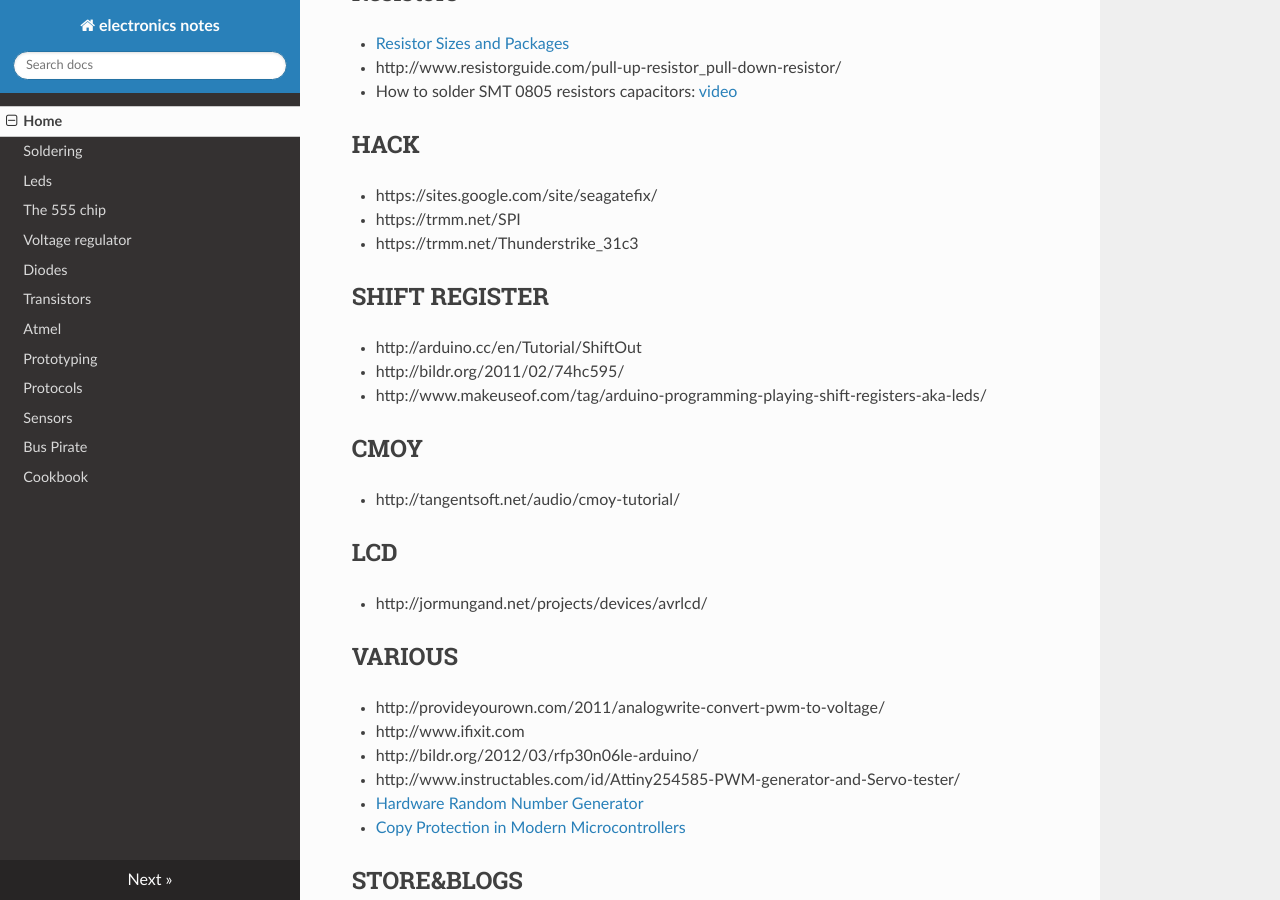
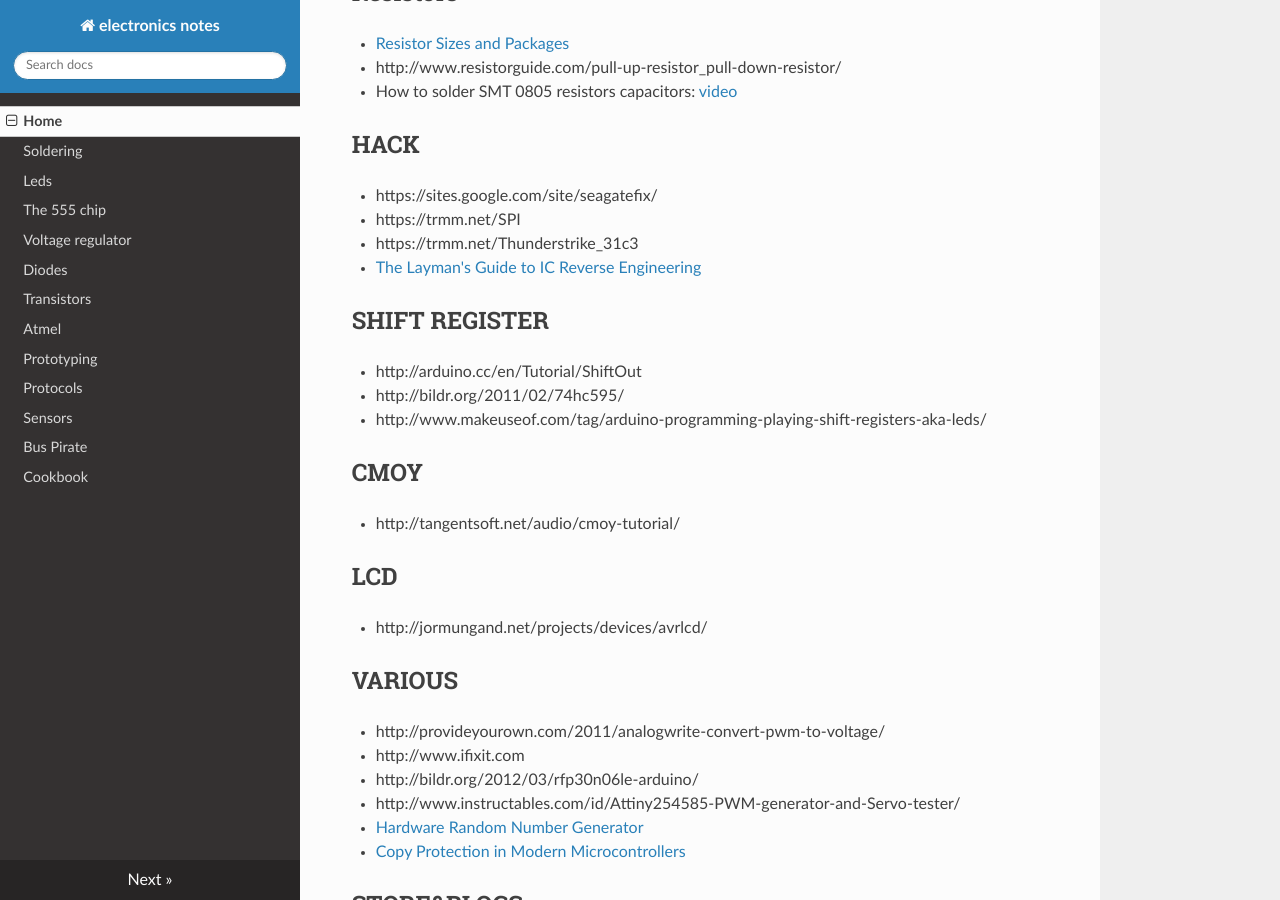
Before and after one commit to gipi/electronics-notes, an MkDocs documentation site: the page built from docs/index.md, in a window 1280 px wide and 900 px high, scrolled down 467 px. Built offline with MkDocs 1.6.1, drawn with Linux system fonts in a browser that asks for light colours; nearby versions of some CDN libraries; old or Windows-style settings are respelled for this version of MkDocs.

Commit message:
Add link.

```diff
--- a/docs/index.md
+++ b/docs/index.md
@@ -27,6 +27,7 @@ HACK
  - https://sites.google.com/site/seagatefix/
  - https://trmm.net/SPI
  - https://trmm.net/Thunderstrike_31c3
+ - [The Layman's Guide to IC Reverse Engineering](http://siliconzoo.org/tutorial.html)
 
 SHIFT REGISTER
 --------------
```
